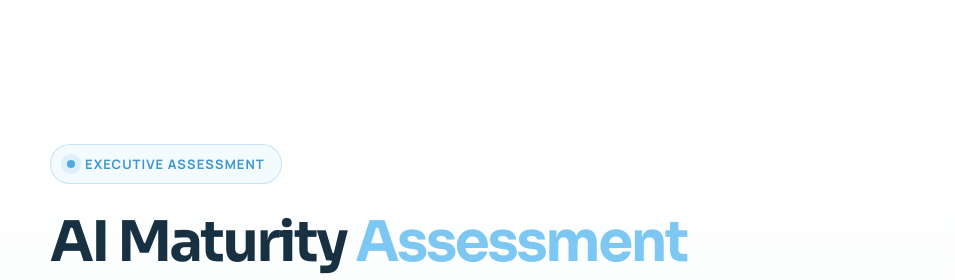
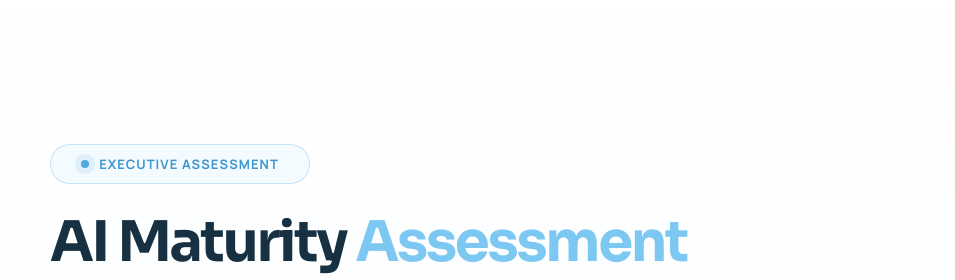
Before and after one commit to Sri1999-ai/survey-to-sharepoint, a plain HTML site: page index.html in a window 1280 px wide. Shown: the top 280 px of the page, 0-955 px from the left. Drawn offline with Linux system fonts and the light colour scheme.

Commit message:
Pushed info to last

```diff
--- a/index.html
+++ b/index.html
@@ -83,7 +83,9 @@ body::before{
 .hero-pill{
   display:inline-flex;
   align-items:center;
+  justify-content:center;
   gap:10px;
+  min-width:260px;
   border:1px solid var(--border-strong);
   border-radius:999px;
   padding:10px 16px;
```
